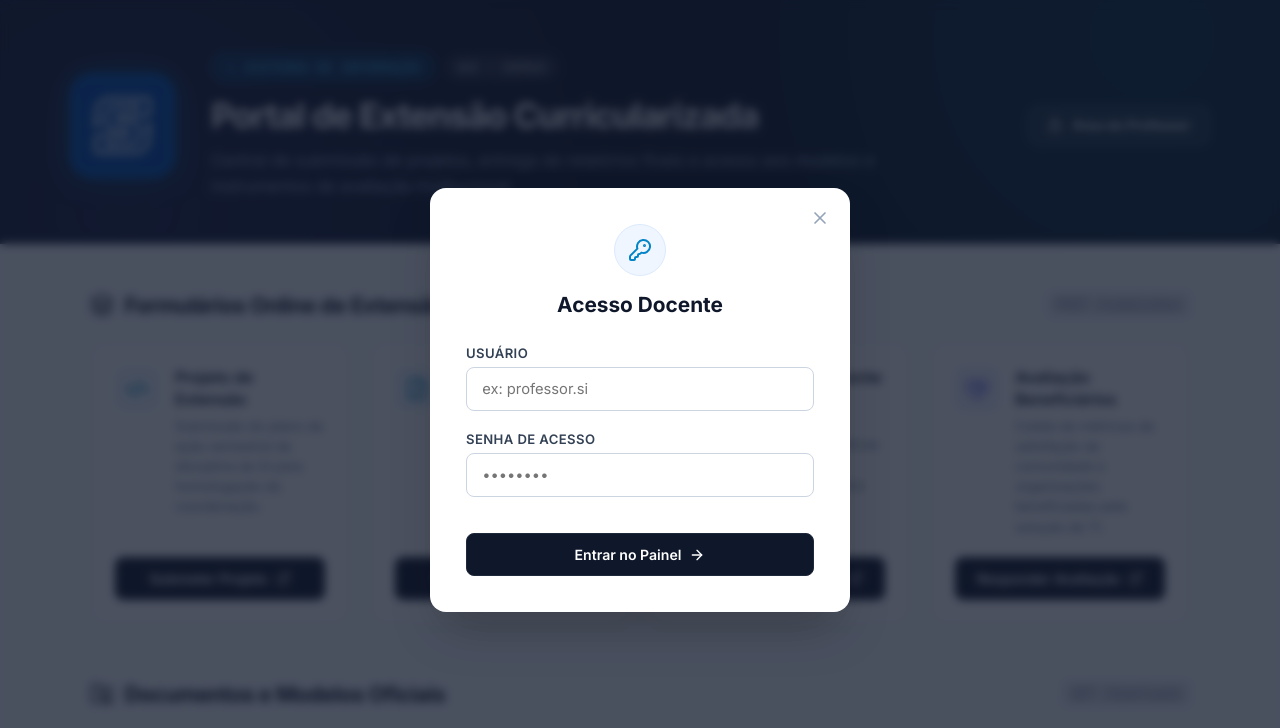
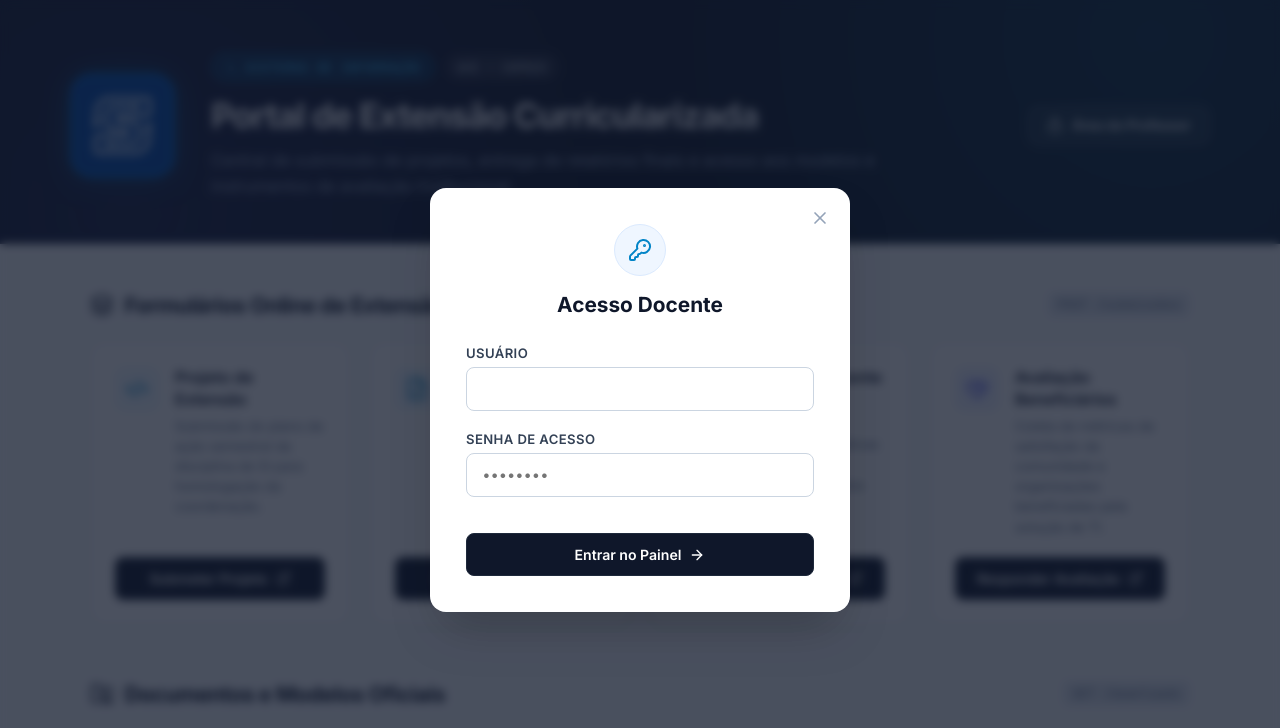
Before and after one commit to sillasllima/extensao-si, a plain HTML site: page index.html in a window 1280 px wide. Both pictures are taken after a click on the button "Área do Professor". Shown: the top 728 px of the page. Drawn offline with nearby package versions, Linux system fonts and the light colour scheme.

Commit message:
Add files via upload

```diff
--- a/index.html
+++ b/index.html
@@ -993,7 +993,7 @@
       <form onsubmit="autenticarProfessor(event)">
         <div class="form-group">
           <label for="prof-user">Usuário</label>
-          <input type="text" id="prof-user" placeholder="ex: professor.si" required autocomplete="username" />
+          <input type="text" id="prof-user" required autocomplete="username" />
         </div>
 
         <div class="form-group">
```
